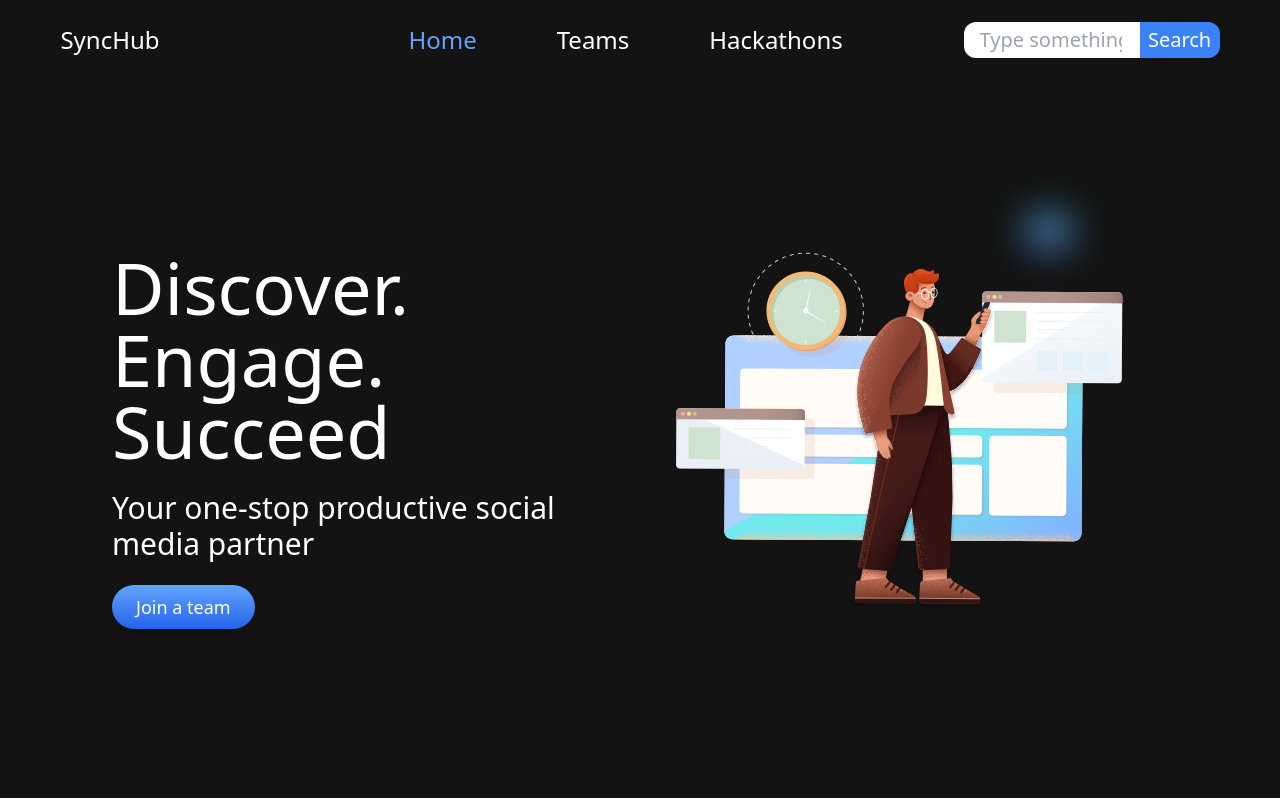
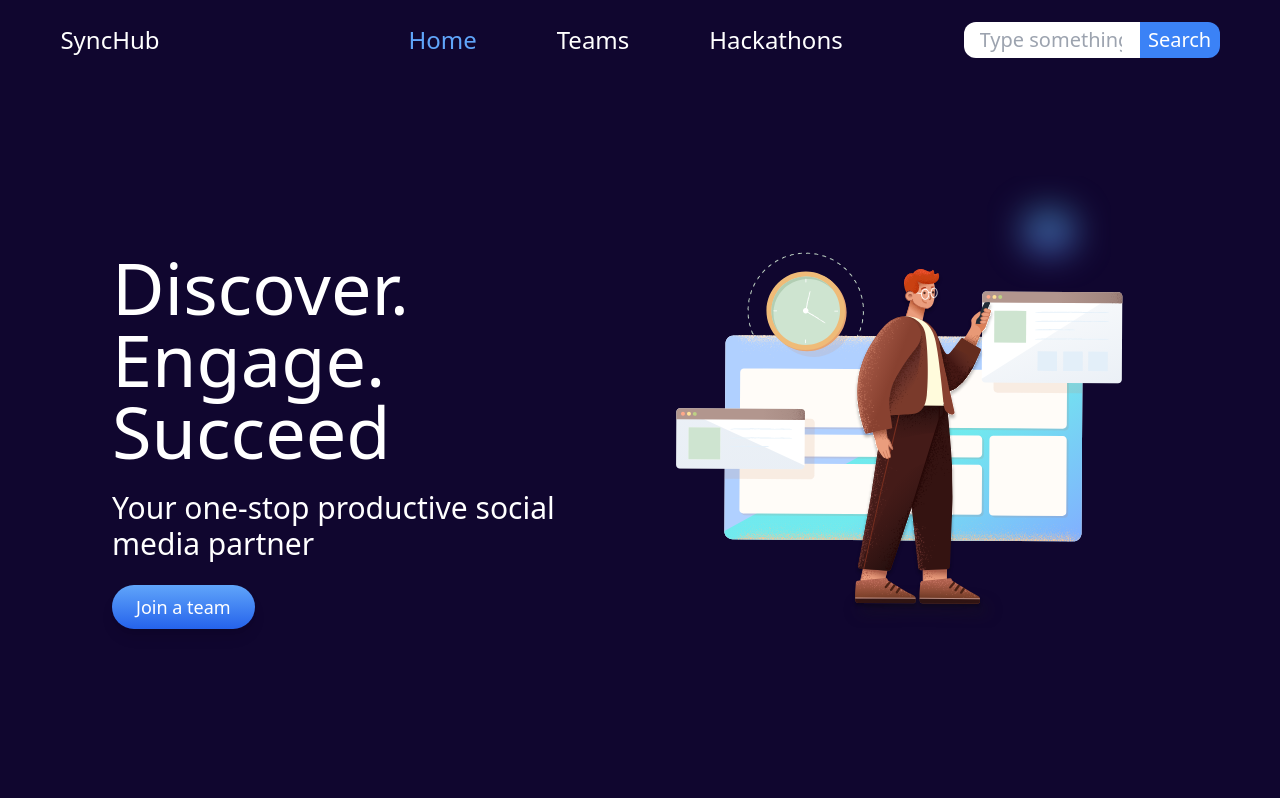
Before and after one commit to TBA5854/Synchub-frontend, a React (Vite) app: page / in a window 1280 px wide. Shown: the top 798 px of the page. Built offline with nearby package versions, Linux system fonts and the light colour scheme.

Commit message:
Background color the web page is changed from black to rgb(16, 6, 47).

```diff
--- a/src/index.css
+++ b/src/index.css
@@ -9,7 +9,8 @@
   }
 
   body {
-    background-color: rgb(18, 19, 18);
+    background-color: rgb(16, 6, 47);
     color: white;
+    margin-bottom: 0.2rem;
   }
 }
```
